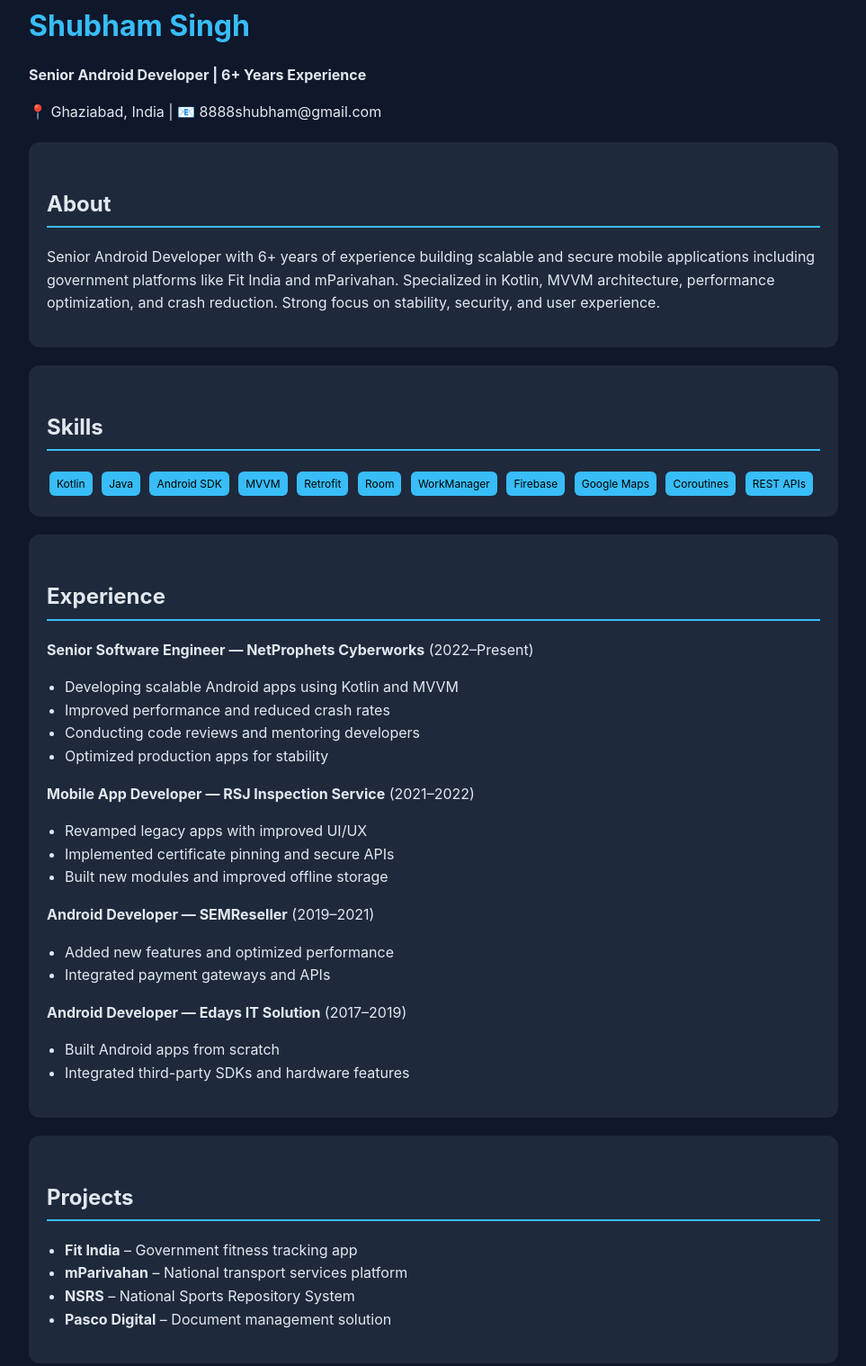
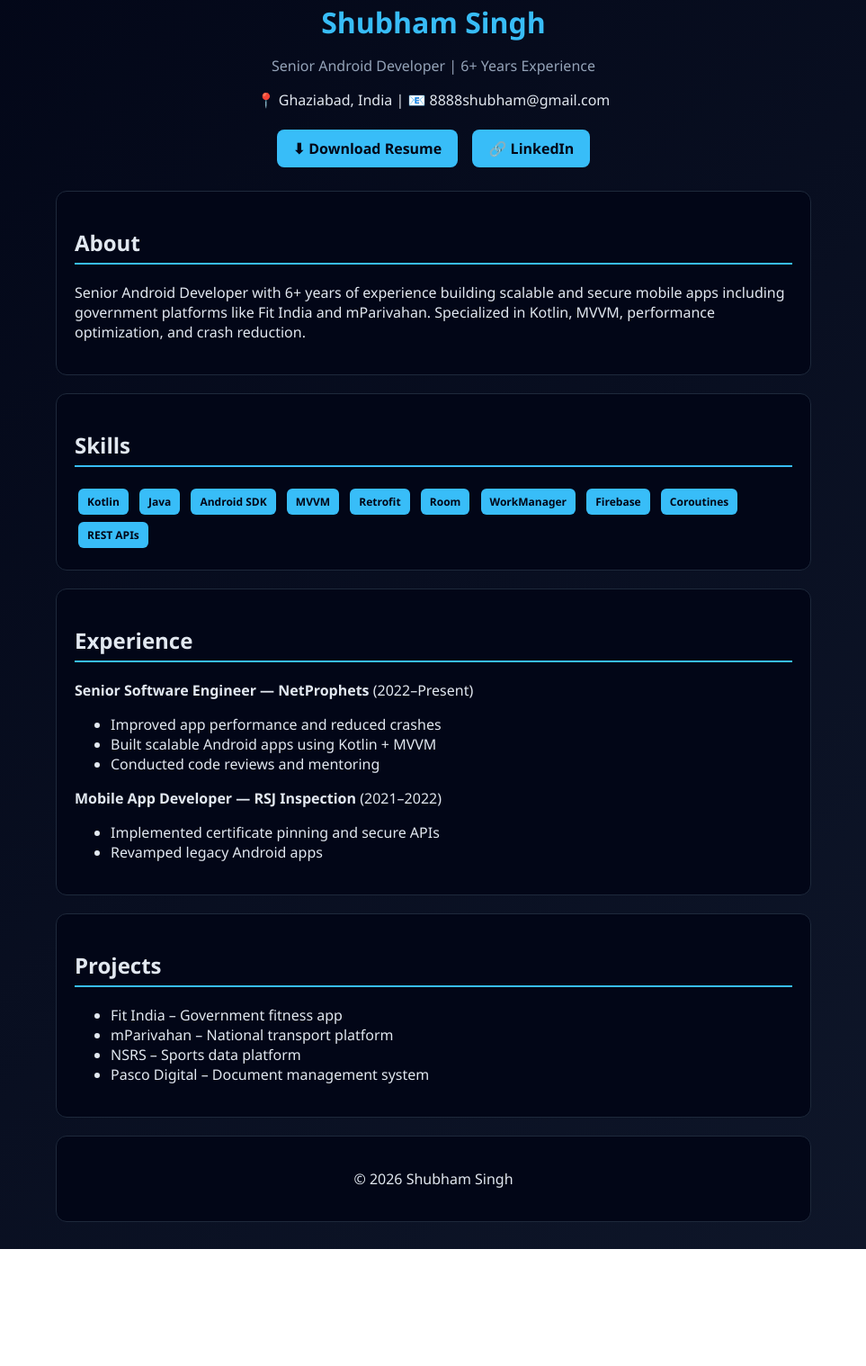
Before and after one commit to AndroidDeveloperShubham/shubham-singh.github.io, a plain HTML site: page index.html in a window 1280 px wide. Shown: the part 48-1566 px from the top of the page at 90% size, without its empty margins (158-1121 px from the left). After the commit the page ends 1436 px from the top, so only its background shows below. Drawn offline with Linux system fonts and the light colour scheme.

Commit message:
Update index.html

```diff
--- a/index.html
+++ b/index.html
@@ -6,18 +6,26 @@
 <title>Shubham Singh | Senior Android Developer</title>
 
 <style>
+* { box-sizing: border-box; }
+
 body {
   margin: 0;
-  font-family: -apple-system, BlinkMacSystemFont, 'Segoe UI', Roboto, sans-serif;
-  background: #0f172a;
+  font-family: 'Segoe UI', sans-serif;
+  background: linear-gradient(135deg, #020617, #0f172a);
   color: #e2e8f0;
-  line-height: 1.6;
 }
 
+/* Layout */
 .container {
   max-width: 900px;
   margin: auto;
   padding: 30px;
+}
+
+/* Header */
+.header {
+  text-align: center;
+  animation: fadeIn 1s ease-in-out;
 }
 
 h1 {
@@ -25,36 +33,79 @@
   margin-bottom: 5px;
 }
 
-h2 {
-  border-bottom: 2px solid #38bdf8;
-  padding-bottom: 5px;
-  margin-top: 30px;
+.tagline {
+  color: #94a3b8;
 }
 
+/* Buttons */
+.buttons {
+  margin-top: 15px;
+}
+
+.btn {
+  display: inline-block;
+  background: #38bdf8;
+  color: #020617;
+  padding: 10px 18px;
+  margin: 6px;
+  border-radius: 8px;
+  text-decoration: none;
+  font-weight: bold;
+  transition: 0.3s;
+}
+
+.btn:hover {
+  transform: scale(1.05);
+  box-shadow: 0 0 15px #38bdf8;
+}
+
+/* Cards */
 .card {
-  background: #1e293b;
+  background: #020617;
   padding: 20px;
   margin-top: 20px;
   border-radius: 12px;
+  border: 1px solid #1e293b;
+  animation: slideUp 0.6s ease forwards;
+  opacity: 0;
 }
 
-a {
-  color: #38bdf8;
-  text-decoration: none;
+.card:nth-child(2) { animation-delay: 0.2s; }
+.card:nth-child(3) { animation-delay: 0.3s; }
+.card:nth-child(4) { animation-delay: 0.4s; }
+.card:nth-child(5) { animation-delay: 0.5s; }
+
+h2 {
+  border-bottom: 2px solid #38bdf8;
+  padding-bottom: 6px;
 }
 
-ul {
-  padding-left: 20px;
-}
-
+/* Skill badges */
 .badge {
   display: inline-block;
   background: #38bdf8;
-  color: black;
-  padding: 4px 8px;
+  color: #020617;
+  padding: 6px 10px;
+  margin: 4px;
   border-radius: 6px;
-  margin: 3px;
   font-size: 12px;
+  font-weight: bold;
+}
+
+/* Animations */
+@keyframes fadeIn {
+  from { opacity: 0; transform: translateY(-20px); }
+  to { opacity: 1; transform: translateY(0); }
+}
+
+@keyframes slideUp {
+  from { transform: translateY(40px); opacity: 0; }
+  to { transform: translateY(0); opacity: 1; }
+}
+
+/* Mobile */
+@media(max-width:600px){
+  .container { padding: 20px; }
 }
 </style>
 </head>
@@ -63,17 +114,27 @@
 
 <div class="container">
 
+<!-- Header -->
+<div class="header">
   <h1>Shubham Singh</h1>
-<p><strong>Senior Android Developer | 6+ Years Experience</strong></p>
+  <p class="tagline">Senior Android Developer | 6+ Years Experience</p>
   <p>📍 Ghaziabad, India | 📧 8888shubham@gmail.com</p>
 
+  <div class="buttons">
+    <a class="btn" href="resume.pdf" download>⬇ Download Resume</a>
+    <a class="btn" href="https://www.linkedin.com/in/shubham-singh-9036b314b/" target="_blank">🔗 LinkedIn</a>
+  </div>
+</div>
+
+<!-- About -->
 <div class="card">
   <h2>About</h2>
   <p>
-Senior Android Developer with 6+ years of experience building scalable and secure mobile applications including government platforms like Fit India and mParivahan. Specialized in Kotlin, MVVM architecture, performance optimization, and crash reduction. Strong focus on stability, security, and user experience.
+    Senior Android Developer with 6+ years of experience building scalable and secure mobile apps including government platforms like Fit India and mParivahan. Specialized in Kotlin, MVVM, performance optimization, and crash reduction.
   </p>
 </div>
 
+<!-- Skills -->
 <div class="card">
   <h2>Skills</h2>
   <span class="badge">Kotlin</span>
@@ -84,66 +145,41 @@
   <span class="badge">Room</span>
   <span class="badge">WorkManager</span>
   <span class="badge">Firebase</span>
-<span class="badge">Google Maps</span>
   <span class="badge">Coroutines</span>
   <span class="badge">REST APIs</span>
 </div>
 
+<!-- Experience -->
 <div class="card">
   <h2>Experience</h2>
-
-<p><strong>Senior Software Engineer — NetProphets Cyberworks</strong> (2022–Present)</p>
+  <p><b>Senior Software Engineer — NetProphets</b> (2022–Present)</p>
   <ul>
-<li>Developing scalable Android apps using Kotlin and MVVM</li>
-<li>Improved performance and reduced crash rates</li>
-<li>Conducting code reviews and mentoring developers</li>
-<li>Optimized production apps for stability</li>
+    <li>Improved app performance and reduced crashes</li>
+    <li>Built scalable Android apps using Kotlin + MVVM</li>
+    <li>Conducted code reviews and mentoring</li>
   </ul>
 
-<p><strong>Mobile App Developer — RSJ Inspection Service</strong> (2021–2022)</p>
+  <p><b>Mobile App Developer — RSJ Inspection</b> (2021–2022)</p>
   <ul>
-<li>Revamped legacy apps with improved UI/UX</li>
     <li>Implemented certificate pinning and secure APIs</li>
-<li>Built new modules and improved offline storage</li>
+    <li>Revamped legacy Android apps</li>
   </ul>
-
-<p><strong>Android Developer — SEMReseller</strong> (2019–2021)</p>
-<ul>
-<li>Added new features and optimized performance</li>
-<li>Integrated payment gateways and APIs</li>
-</ul>
-
-<p><strong>Android Developer — Edays IT Solution</strong> (2017–2019)</p>
-<ul>
-<li>Built Android apps from scratch</li>
-<li>Integrated third-party SDKs and hardware features</li>
-</ul>
-
 </div>
 
+<!-- Projects -->
 <div class="card">
   <h2>Projects</h2>
   <ul>
-<li><strong>Fit India</strong> – Government fitness tracking app</li>
-<li><strong>mParivahan</strong> – National transport services platform</li>
-<li><strong>NSRS</strong> – National Sports Repository System</li>
-<li><strong>Pasco Digital</strong> – Document management solution</li>
+    <li>Fit India – Government fitness app</li>
+    <li>mParivahan – National transport platform</li>
+    <li>NSRS – Sports data platform</li>
+    <li>Pasco Digital – Document management system</li>
   </ul>
 </div>
 
-<div class="card">
-<h2>Education</h2>
-<p>MCA – Swami Vivekanand Subharti University (2017–2020)</p>
-<p>BCA – Mewar Institute of Management (2014–2017)</p>
-</div>
-
-<div class="card">
-<h2>Links</h2>
-<p>
-🔗 <a href="https://www.linkedin.com/in/shubham-singh-9036b314b/">LinkedIn</a><br>
-📱 <a href="https://play.google.com/store/apps/details?id=com.sai.fitIndia">Fit India</a><br>
-📱 <a href="https://play.google.com/store/apps/details?id=com.nic.mparivahan">mParivahan</a>
-</p>
+<!-- Footer -->
+<div class="card" style="text-align:center">
+  <p>© 2026 Shubham Singh </p>
 </div>
 
 </div>
```
Lines whose indentation alone changed are shown as unchanged.
